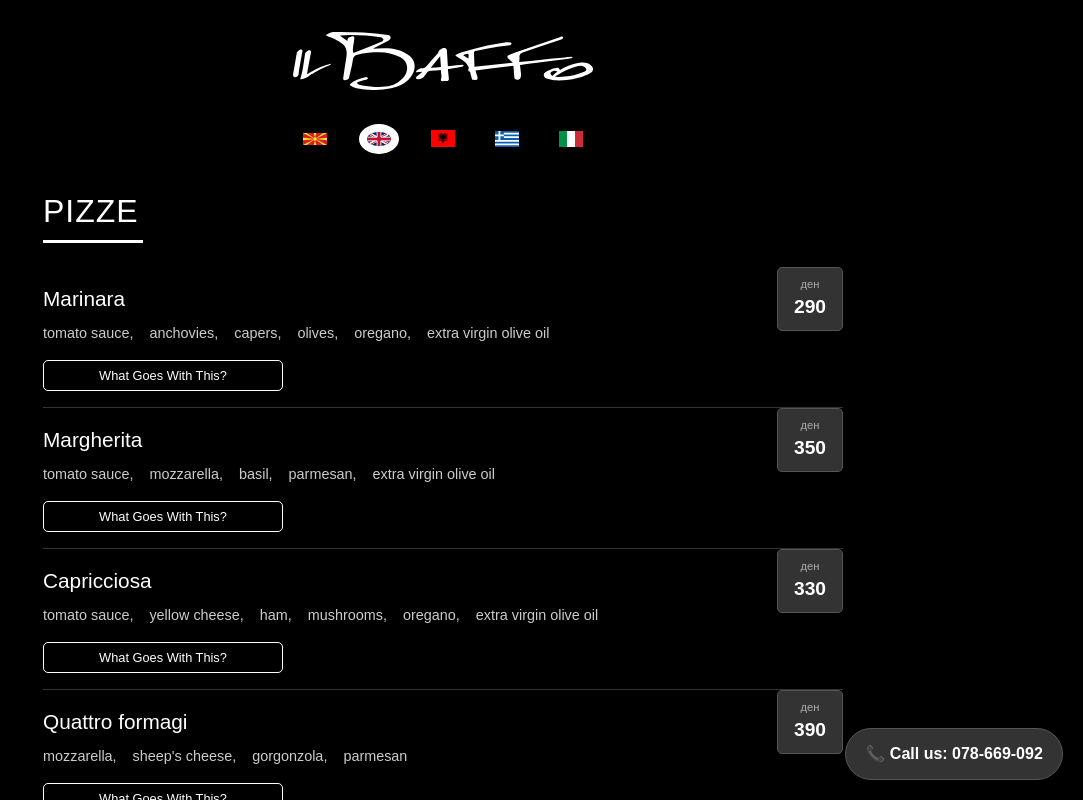
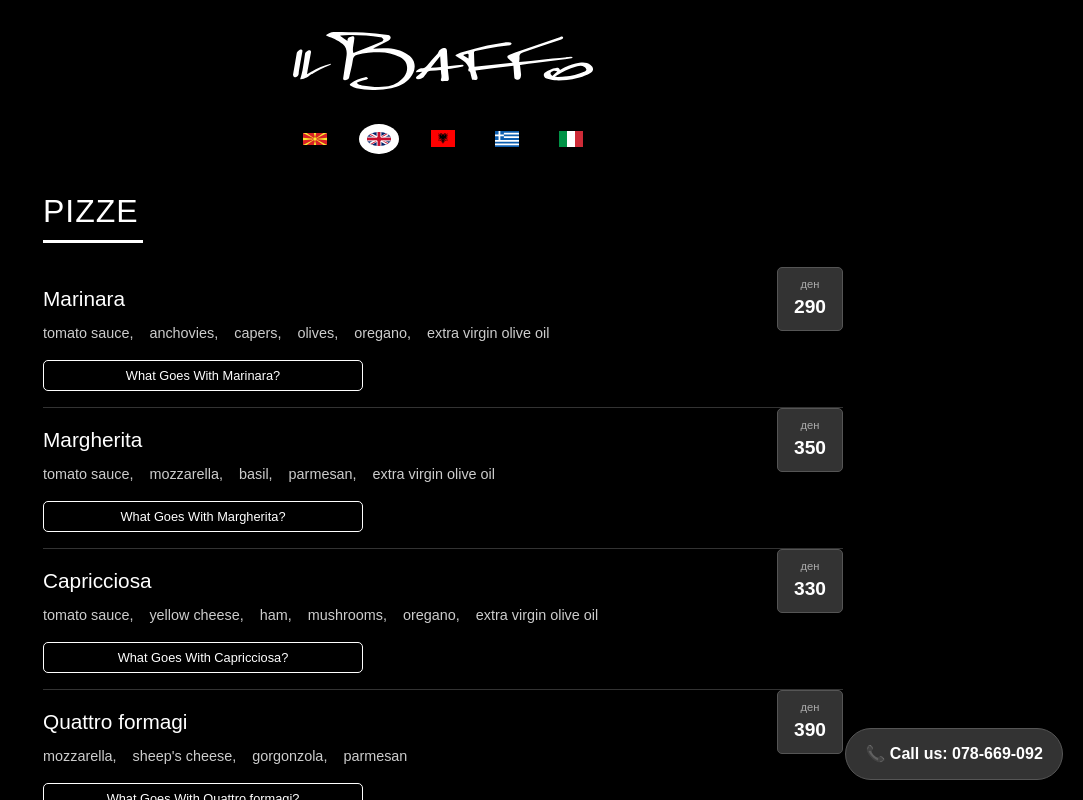
Before and after one commit to NikoDola/il-baffo-menu, a Next.js app: page / in a window 1280 px wide. Both pictures are taken after a click on the picture 576 px from the left and 138 px from the top of the page. Shown: the top 800 px of the page, without its empty margins (197-1280 px from the left). Built offline with nearby package versions, Linux system fonts and the light colour scheme.

Commit message:
button larger

```diff
--- a/src/components/Menu.tsx
+++ b/src/components/Menu.tsx
@@ -184,7 +184,7 @@ export default function Menu() {
                                      {hasSuggestions ? (
                       // When clicked, open the modal and pass the current item
                       <div className="seeSuggestionButton" onClick={() => openSuggestionModal(item)}>
-                        What Goes With This?
+                        What Goes With {item.name}?
                       </div>
                     ) : (
                       // Optionally, display nothing or a placeholder if no suggestions
--- a/src/components/SuggestionModal.css
+++ b/src/components/SuggestionModal.css
@@ -117,7 +117,6 @@
 
 /* Add a very basic style for the See Suggestions button in Menu.css if desired */
 .seeSuggestionButton {
-
   color: white;
   padding: 5px 10px;
   border-radius: 5px;
@@ -126,7 +125,7 @@
   text-align: center;
   margin-top: 5px; /* Adjust spacing as needed */
   transition: background-color 0.2s ease;
-  width: 30%;
+  width: 40%;
     border: 0.5px solid white ;
 }
 
--- a/src/components/SuggestionModal.tsx
+++ b/src/components/SuggestionModal.tsx
@@ -1,7 +1,8 @@
 // components/SuggestionModal.tsx
 "use client";
 import React from 'react';
-import Image from 'next/image'; // Assuming you might want images for suggested items later
+import { Pizza, Wine, IceCream } from 'lucide-react'; // choose icons you like
+
 import './SuggestionModal.css'; // You'll need to create this CSS file
 
 // Redefine MenuType interface here as well for consistency
```
Also changed, not shown: package.json (+7 -6 lines), 1 other file (tests, documents, lock files or other folders).
